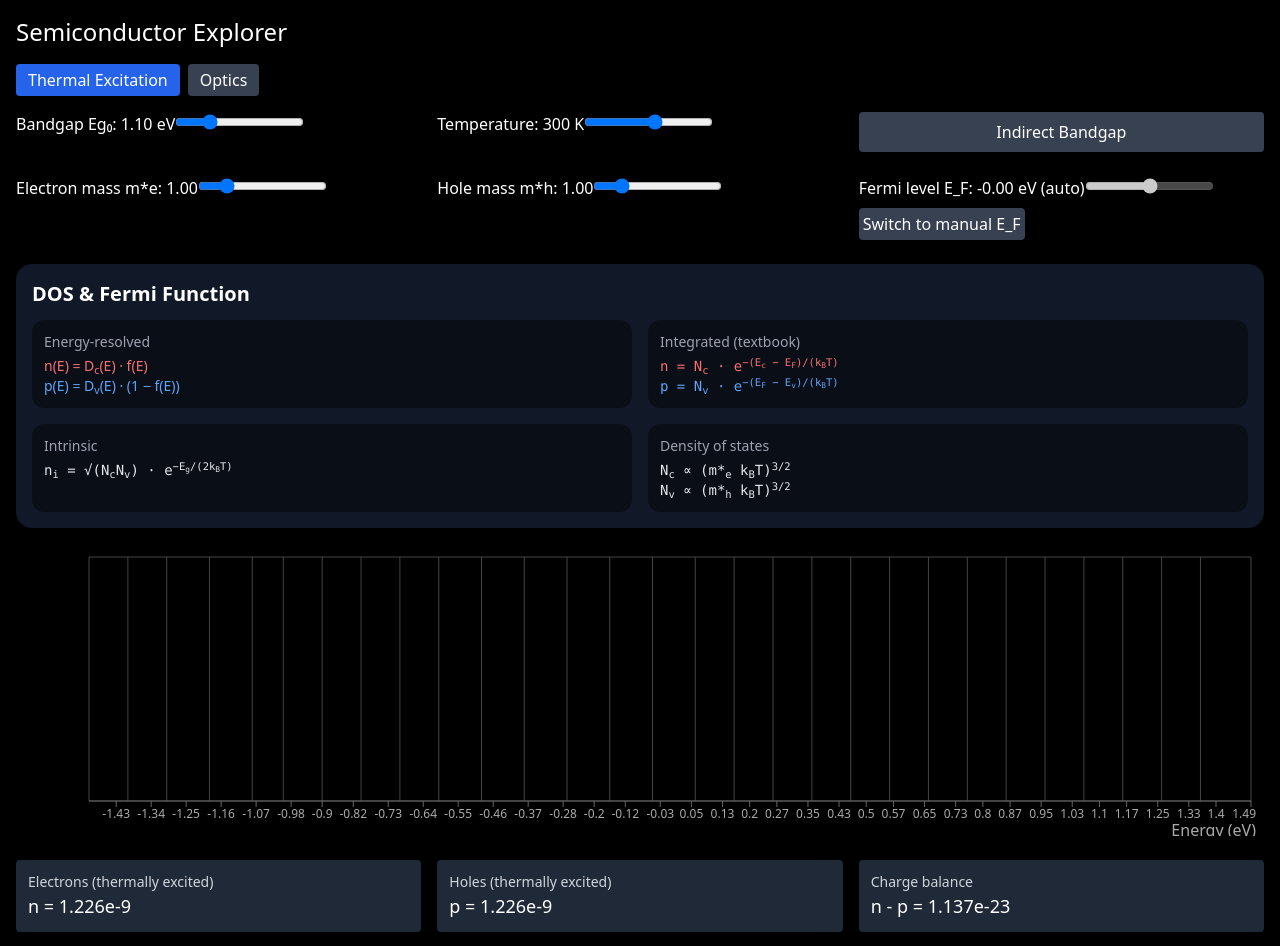
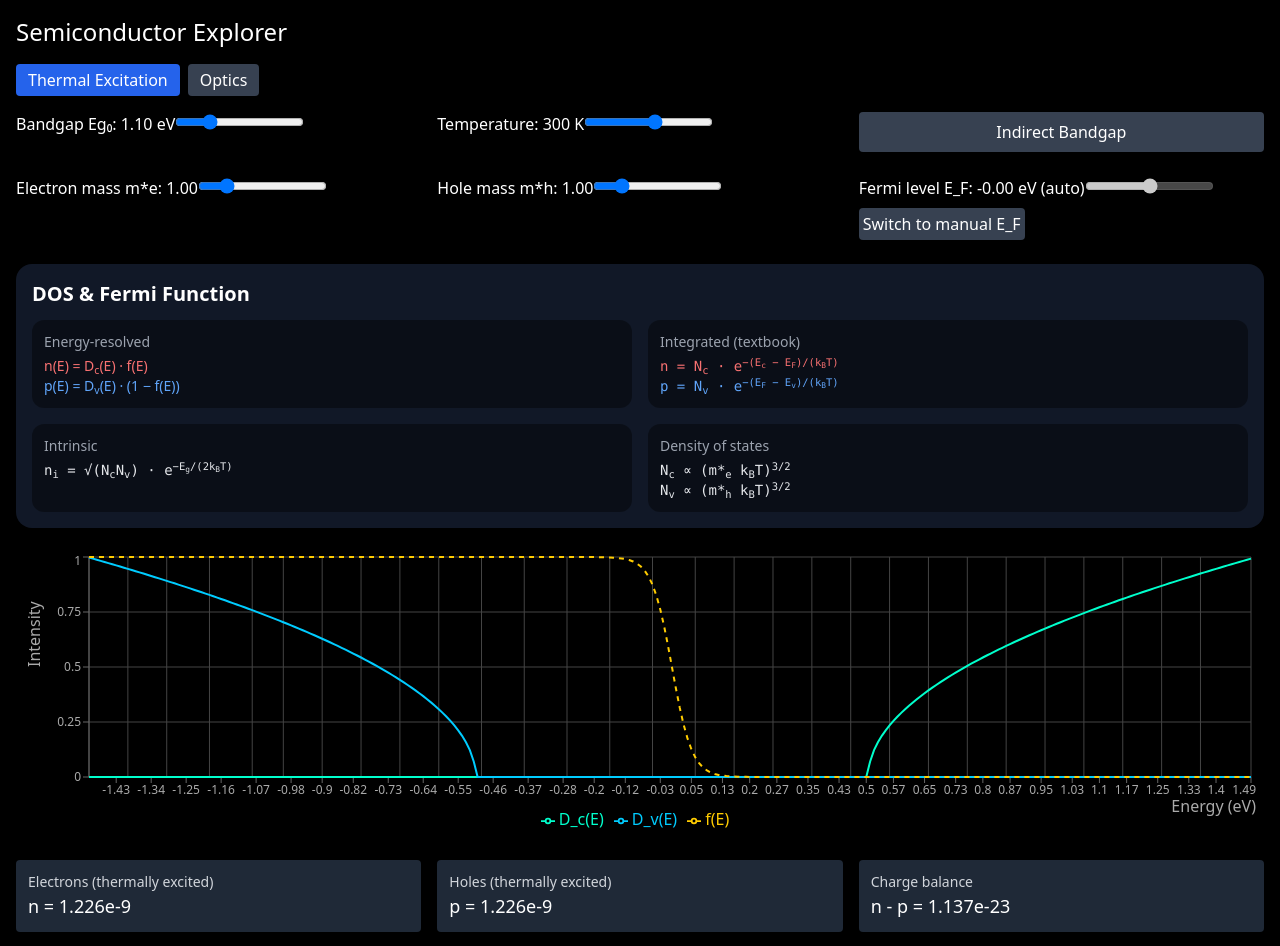
Before and after one commit to Annika840/semi, a React (Vite) app: page / in a window 1280 px wide. Shown: the top 946 px of the page. Built offline with nearby package versions, Linux system fonts and the light colour scheme.

Commit message:
Update App.jsx

```diff
--- a/src/App.jsx
+++ b/src/App.jsx
@@ -484,10 +484,10 @@ export default function App() {
 
       <div className="w-full h-[300px] bg-black rounded-xl p-2">
       <ResponsiveContainer width="100%" height="100%">
-          <AreaChart data={dos}>
+          <LineChart data={dos}>
             <CartesianGrid stroke="#444" />
             <XAxis dataKey="E" tick={{ fill: '#aaa', fontSize: 12 }} label={{ value: "Energy (eV)", position: "insideBottomRight", offset: -5, fill: '#aaa' }} />
-            <YAxis domain={[0, 'auto']} width={60} tick={{ fill: '#aaa', fontSize: 12 }} label={{ value: "Intensity", angle: -90, position: "insideLeft", fill: '#aaa' }} />
+            <YAxis domain={["auto","auto"]} width={60} tick={{ fill: '#aaa', fontSize: 12 }} label={{ value: "Intensity", angle: -90, position: "insideLeft", fill: '#aaa' }} />
             <Tooltip formatter={(v) => (v != null ? Number(v).toExponential(2) : "0")} />
             <Legend />
 
@@ -498,7 +498,7 @@ export default function App() {
             <Line dataKey="Dc" name="D_c(E)" dot={false} stroke="#00ffcc" strokeWidth={2} />
             <Line dataKey="Dv" name="D_v(E)" dot={false} stroke="#00ccff" strokeWidth={2} />
             <Line dataKey="f" name="f(E)" dot={false} stroke="#ffcc00" strokeWidth={2} strokeDasharray="5 5" />
-          </AreaChart>
+          </LineChart>
       </ResponsiveContainer>
       </div>
 
```
